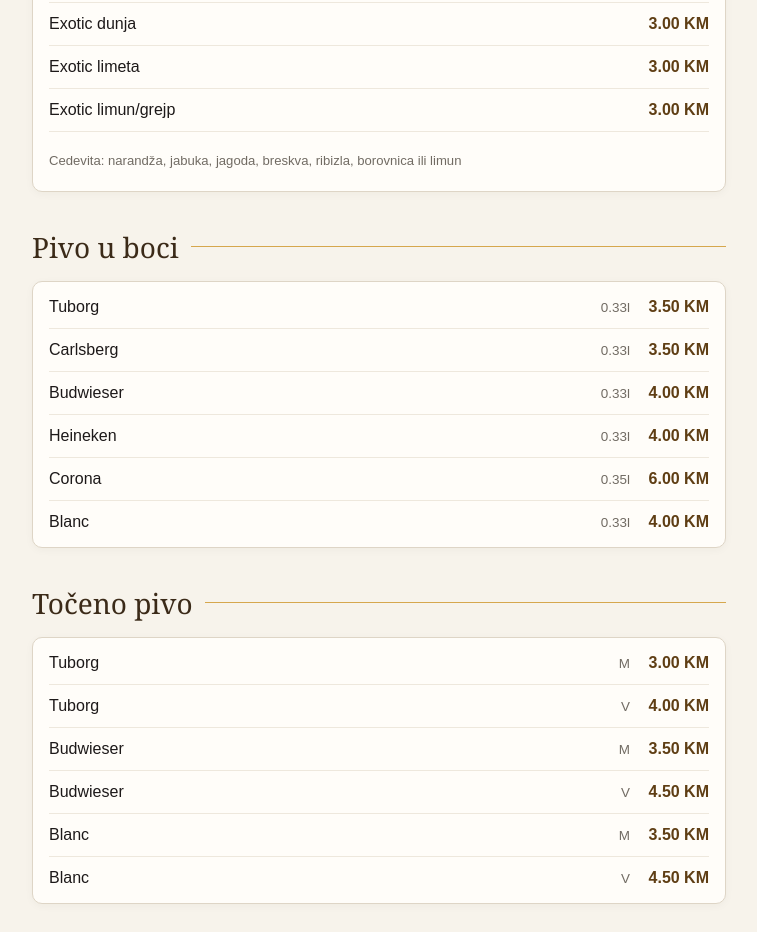
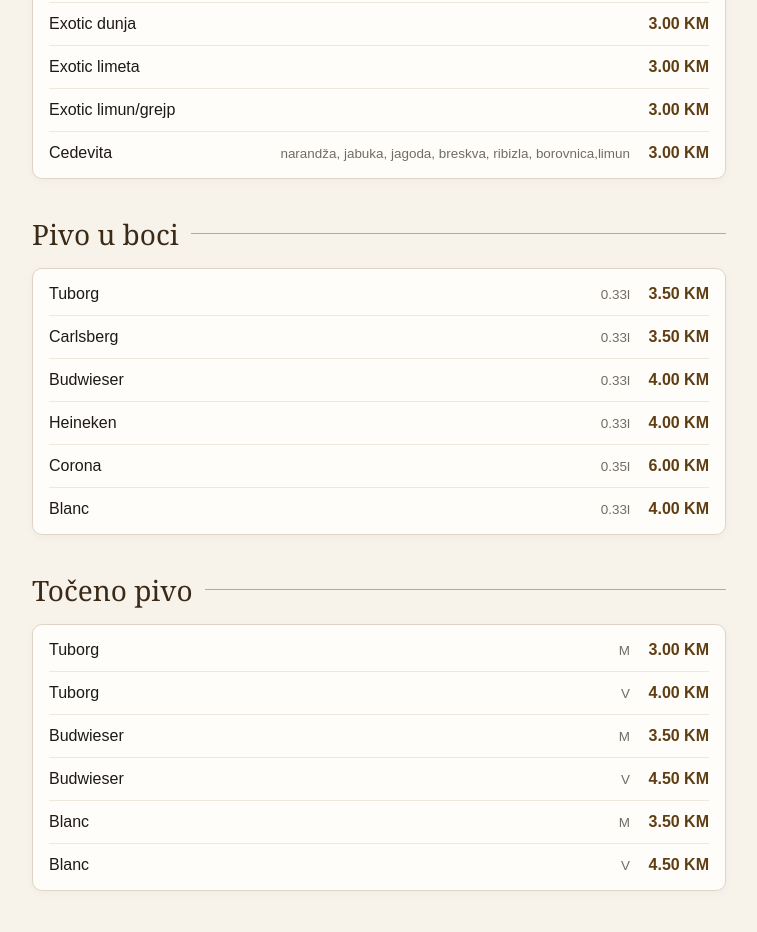
Before and after one commit to texprintbrcko/belmondo_cjenovnik, a plain HTML site: page index.html in a window 1280 px wide. Shown: the part 2159-3091 px from the top of the page, without its empty margins (261-1018 px from the left). Drawn offline with Linux system fonts and the light colour scheme.

Commit message:
Update index.html

```diff
--- a/index.html
+++ b/index.html
@@ -20,7 +20,7 @@
   const menu=[
   ['Topli napici',[['Espresso','', '2.50'],['Bezkofeinska kafa','', '3.00'],['Macchiato','', '2.50'],['Ristretto','', '2.50'],['Cappuccino','', '3.50'],['Americano','', '2.50'],['Latte macchiato','', '3.50'],['Nescafé','', '3.50'],['Čaj','', '2.50'],['Dodatak sojinog mlijeka','', '0.50']]],
   ['Hladno cijeđeni sokovi',[['Narandža','', '4.00'],['Limunada','', '3.50'],['Jabuka','', '3.00'],['Ananas','', '6.00'],['Grejpfrut','', '4.00'],['Zdravi mix','', '5.00']]],
-  ['Bezalkoholna pića',[['Coca Cola','0.25l','3.50'],['Coca Cola Zero','0.25l','3.50'],['Coca Cola Limeta','0.33l','4.00'],['Cockta','0.25l','3.50'],['Fanta','0.25l','3.50'],['Sprite','0.25l','3.50'],['Schweppes','0.25l','3.50'],['Bitter Lemon','0.25l','3.50'],['Schweppes Tonic','0.25l','3.50'],['Schweppes Pink Grapefruit','0.25l','4.00'],['Orangina','0.25l','3.00'],['Sola ledeni čaj','0.33l','3.50'],['Sola multivitamin','0.33l','3.50'],['Vivia voda','','2.50'],['Vivia voda sa limunom','','2.50'],['Mineralna voda','','2.50'],['Exotic kruška/narandža','','3.00'],['Exotic dunja','','3.00'],['Exotic limeta','','3.00'],['Exotic limun/grejp','','3.00']],'Cedevita: narandža, jabuka, jagoda, breskva, ribizla, borovnica ili limun'],
+  ['Bezalkoholna pića',[['Coca Cola','0.25l','3.50'],['Coca Cola Zero','0.25l','3.50'],['Coca Cola Limeta','0.33l','4.00'],['Cockta','0.25l','3.50'],['Fanta','0.25l','3.50'],['Sprite','0.25l','3.50'],['Schweppes','0.25l','3.50'],['Bitter Lemon','0.25l','3.50'],['Schweppes Tonic','0.25l','3.50'],['Schweppes Pink Grapefruit','0.25l','4.00'],['Orangina','0.25l','3.00'],['Sola ledeni čaj','0.33l','3.50'],['Sola multivitamin','0.33l','3.50'],['Vivia voda','','2.50'],['Vivia voda sa limunom','','2.50'],['Mineralna voda','','2.50'],['Exotic kruška/narandža','','3.00'],['Exotic dunja','','3.00'],['Exotic limeta','','3.00'],['Exotic limun/grejp','','3.00'],['Cedevita','narandža, jabuka, jagoda, breskva, ribizla, borovnica,limun','3.00']]],
   ['Pivo u boci',[['Tuborg','0.33l','3.50'],['Carlsberg','0.33l','3.50'],['Budwieser','0.33l','4.00'],['Heineken','0.33l','4.00'],['Corona','0.35l','6.00'],['Blanc','0.33l','4.00']]],
   ['Točeno pivo',[['Tuborg','M','3.00'],['Tuborg','V','4.00'],['Budwieser','M','3.50'],['Budwieser','V','4.50'],['Blanc','M','3.50'],['Blanc','V','4.50']]],
   ['Rakije',[['Viljamovka','','3.50'],['Dunja','','3.50'],['Kajsija','','3.50'],['Šljivovica','','3.50'],['Sokolova šljivovica','','4.00'],['Sokolova viljamovka','','4.00'],['Sokolova dunja','','4.00'],['Sokolova kajsija','','4.00'],['Šljiva Barik','','5.00'],['Medovača','','3.00'],['Baba Višnja','','3.00']]],
```
